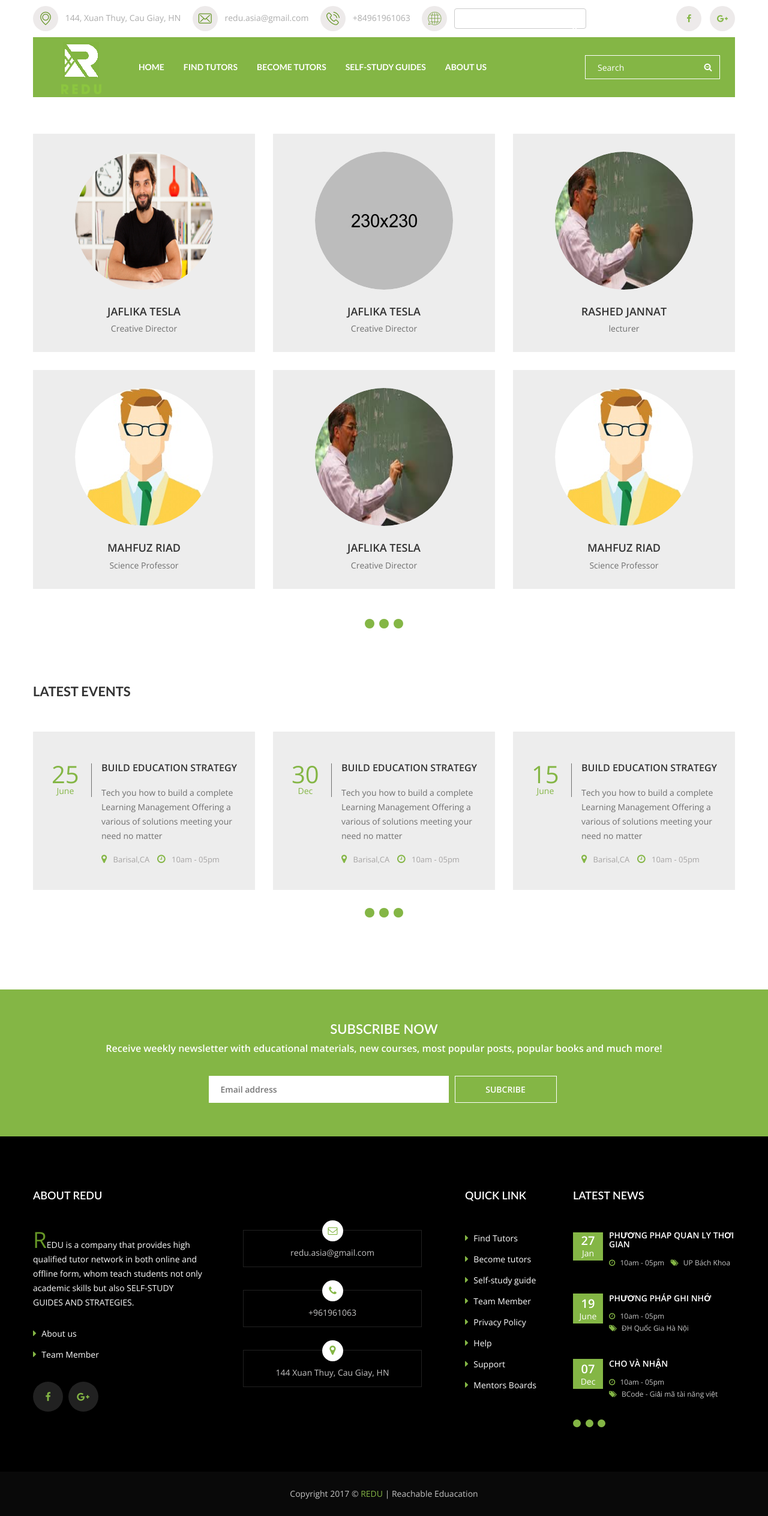
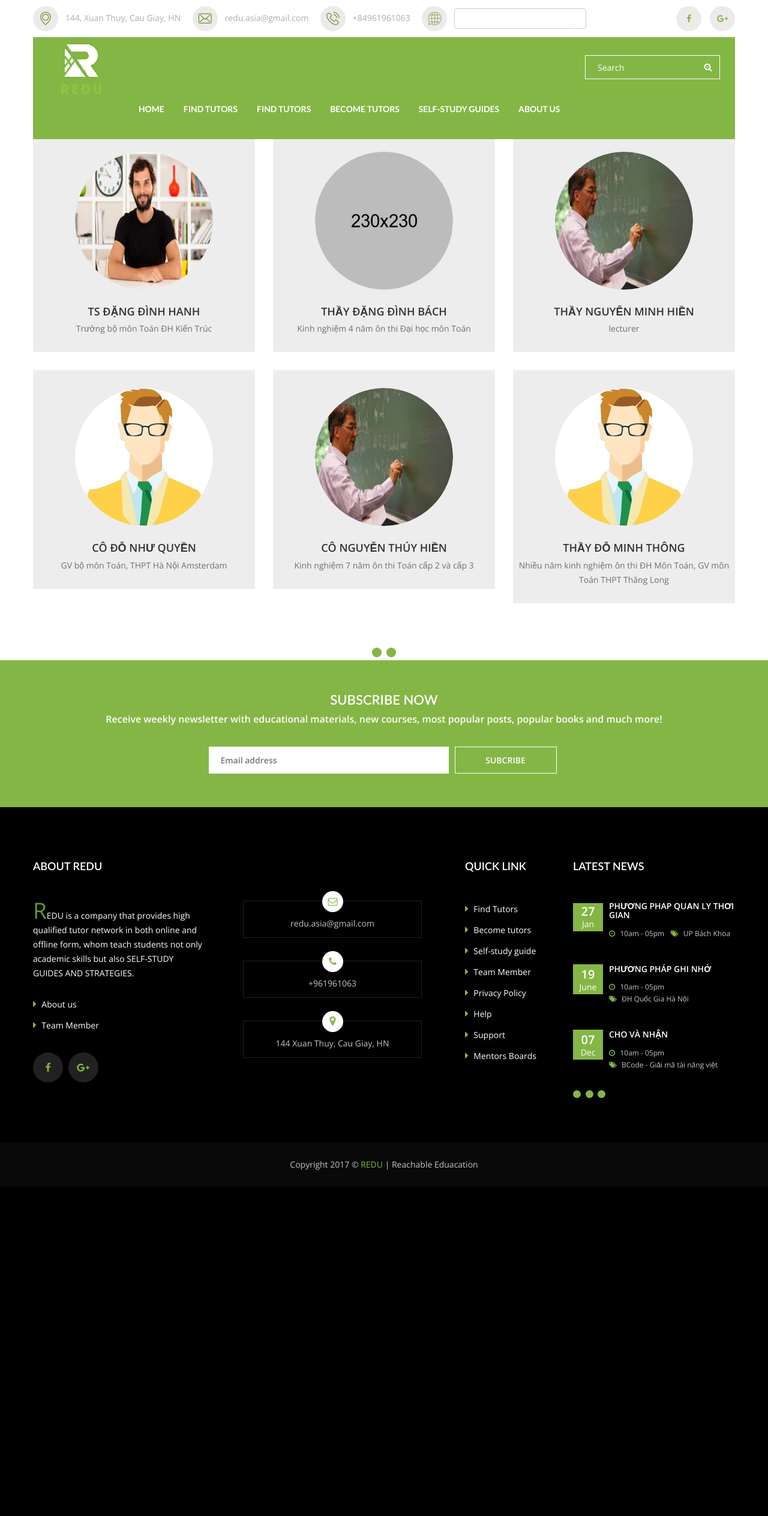
Before and after one commit to gnas256/Education, a PHP site: page /dating/our-teacher.html in a window 1280 px wide. Shown: the whole page at 60% size. After the commit the page ends 1951 px from the top, so only its background shows below. Run offline with PHP 8.4, Linux system fonts and the light colour scheme; some libraries are stand-ins or nearby versions.

Commit message:
Phần của Sang
Phần của Sang và 1 file của Sơn

```diff
--- a/view/our-teacher.html
+++ b/view/our-teacher.html
@@ -91,7 +91,7 @@
                                         <li class="dropdown-holder"><a href="index.php">Home</a>
                                         </li>
                                         <li class="dropdown-holder"><a href="find-futors.html">Find tutors</a>
-                                        </li>
+                                        <li class="dropdown-holder"><a href="find-futors.html">Find tutors</a>                                         </li>
                                         </li>
                                         <li  class="dropdown-holder"><a href="about-us.html">Become tutors</a>
                                         </li>
@@ -151,8 +151,8 @@
                                             </ul>
                                         </div>
                                     </div> <!-- /.img-holder -->
-                                    <a href="teacher-profile.html"><h6>Jaflika tesla</h6></a>
-                                    <p>Creative Director</p>
+                                    <a href="teacher-profile.html"><h6>TS Đặng Đình Hanh</h6></a>
+                                    <p>Trưởng bộ môn Toán ĐH Kiến Trúc</p>
                                 </div>
 
                                 <div class="item-wrapper theme-bg-color tran3s hvr-float-shadow">
@@ -166,8 +166,8 @@
                                             </ul>
                                         </div>
                                     </div> <!-- /.img-holder -->
-                                    <a href="teacher-profile.html"><h6>Mahfuz Riad</h6></a>
-                                    <p>Science Professor</p>
+                                    <a href="teacher-profile.html"><h6>Cô Đỗ Như Quyền</h6></a>
+                                    <p>GV bộ môn Toán, THPT Hà Nội Amsterdam</p>
                                 </div>
                             </div> <!-- /.item -->
 
@@ -183,8 +183,8 @@
                                             </ul>
                                         </div>
                                     </div> <!-- /.img-holder -->
-                                    <a href="teacher-profile.html"><h6>Jaflika tesla</h6></a>
-                                    <p>Creative Director</p>
+                                    <a href="teacher-profile.html"><h6>Thầy Đặng Đình Bách</h6></a>
+                                    <p>Kinh nghiệm 4 năm ôn thi Đại học môn Toán</p>
                                 </div>
 
                                 <div class="item-wrapper theme-bg-color tran3s hvr-float-shadow">
@@ -198,8 +198,8 @@
                                             </ul>
                                         </div>
                                     </div> <!-- /.img-holder -->
-                                    <a href="teacher-profile.html"><h6>Jaflika tesla</h6></a>
-                                    <p>Creative Director</p>
+                                    <a href="teacher-profile.html"><h6>Cô Nguyễn Thúy Hiền</h6></a>
+                                    <p>Kinh nghiệm 7 năm ôn thi Toán cấp 2 và cấp 3</p>
                                 </div>
                             </div> <!-- /.item -->
 
@@ -215,7 +215,7 @@
                                             </ul>
                                         </div>
                                     </div> <!-- /.img-holder -->
-                                    <a href="teacher-profile.html"><h6>Rashed jannat</h6></a>
+                                    <a href="teacher-profile.html"><h6>Thầy Nguyễn Minh Hiền</h6></a>
                                     <p>lecturer</p>
                                 </div>
 
@@ -230,8 +230,8 @@
                                             </ul>
                                         </div>
                                     </div> <!-- /.img-holder -->
-                                    <a href="teacher-profile.html"><h6>Mahfuz Riad</h6></a>
-                                    <p>Science Professor</p>
+                                    <a href="teacher-profile.html"><h6>Thầy Đỗ Minh Thông</h6></a>
+                                    <p>Nhiều năm kinh nghiệm ôn thi ĐH Môn Toán, GV môn Toán THPT Thăng Long</p>
                                 </div>
                             </div> <!-- /.item -->
 
@@ -247,8 +247,8 @@
                                             </ul>
                                         </div>
                                     </div> <!-- /.img-holder -->
-                                    <a href="teacher-profile.html"><h6>Jaflika tesla</h6></a>
-                                    <p>Creative Director</p>
+                                    <a href="teacher-profile.html"><h6>Thầy Vũ Đức Long</h6></a>
+                                    <p>Kinh nghiệm nhiều năm dạy Toán cấp 2, GV trường THCS Thăng Long</p>
                                 </div>
 
                                 <div class="item-wrapper theme-bg-color tran3s hvr-float-shadow">
@@ -262,104 +262,8 @@
                                             </ul>
                                         </div>
                                     </div> <!-- /.img-holder -->
-                                    <a href="teacher-profile.html"><h6>Jaflika tesla</h6></a>
-                                    <p>Creative Director</p>
-                                </div>
-                            </div> <!-- /.item -->
-
-                            <div class="item">
-                                <div class="item-wrapper theme-bg-color tran3s hvr-float-shadow">
-                                    <div class="img-holder round-border">
-                                        <img src="images/inner-page/4.jpg" alt="Teacher">
-                                        <div class="overlay round-border tran4s">
-                                            <ul>
-                                                <li><a href="#" class="tran3s round-border icon"><i class="fa fa-facebook" aria-hidden="true"></i></a></li>
-                                                <li><a href="#" class="tran3s round-border icon"><i class="fa fa-twitter" aria-hidden="true"></i></a></li>
-                                                <li><a href="#" class="tran3s round-border icon"><i class="fa fa-linkedin" aria-hidden="true"></i></a></li>
-                                            </ul>
-                                        </div>
-                                    </div> <!-- /.img-holder -->
-                                    <a href="teacher-profile.html"><h6>Rashed jannat</h6></a>
-                                    <p>lecturer</p>
-                                </div>
-
-                                <div class="item-wrapper theme-bg-color tran3s hvr-float-shadow">
-                                    <div class="img-holder round-border">
-                                        <img src="images/inner-page/8.jpg" alt="Teacher">
-                                        <div class="overlay round-border tran4s">
-                                            <ul>
-                                                <li><a href="#" class="tran3s round-border icon"><i class="fa fa-facebook" aria-hidden="true"></i></a></li>
-                                                <li><a href="#" class="tran3s round-border icon"><i class="fa fa-twitter" aria-hidden="true"></i></a></li>
-                                                <li><a href="#" class="tran3s round-border icon"><i class="fa fa-linkedin" aria-hidden="true"></i></a></li>
-                                            </ul>
-                                        </div>
-                                    </div> <!-- /.img-holder -->
-                                    <a href="teacher-profile.html"><h6>Jaflika tesla</h6></a>
-                                    <p>Creative Director</p>
-                                </div>
-                            </div> <!-- /.item -->
-
-                            <div class="item">
-                                <div class="item-wrapper theme-bg-color tran3s hvr-float-shadow">
-                                    <div class="img-holder round-border">
-                                        <img src="images/inner-page/3.jpg" alt="Teacher">
-                                        <div class="overlay round-border tran4s">
-                                            <ul>
-                                                <li><a href="#" class="tran3s round-border icon"><i class="fa fa-facebook" aria-hidden="true"></i></a></li>
-                                                <li><a href="#" class="tran3s round-border icon"><i class="fa fa-twitter" aria-hidden="true"></i></a></li>
-                                                <li><a href="#" class="tran3s round-border icon"><i class="fa fa-linkedin" aria-hidden="true"></i></a></li>
-                                            </ul>
-                                        </div>
-                                    </div> <!-- /.img-holder -->
-                                    <a href="teacher-profile.html"><h6>Mahfuz Riad</h6></a>
-                                    <p>Science Professor</p>
-                                </div>
-
-                                <div class="item-wrapper theme-bg-color tran3s hvr-float-shadow">
-                                    <div class="img-holder round-border">
-                                        <img src="images/inner-page/7.jpg" alt="Teacher">
-                                        <div class="overlay round-border tran4s">
-                                            <ul>
-                                                <li><a href="#" class="tran3s round-border icon"><i class="fa fa-facebook" aria-hidden="true"></i></a></li>
-                                                <li><a href="#" class="tran3s round-border icon"><i class="fa fa-twitter" aria-hidden="true"></i></a></li>
-                                                <li><a href="#" class="tran3s round-border icon"><i class="fa fa-linkedin" aria-hidden="true"></i></a></li>
-                                            </ul>
-                                        </div>
-                                    </div> <!-- /.img-holder -->
-                                    <a href="teacher-profile.html"><h6>Jaflika tesla</h6></a>
-                                    <p>Creative Director</p>
-                                </div>
-                            </div> <!-- /.item -->
-
-                            <div class="item">
-                                <div class="item-wrapper theme-bg-color tran3s hvr-float-shadow">
-                                    <div class="img-holder round-border">
-                                        <img src="images/inner-page/2.jpg" alt="Teacher">
-                                        <div class="overlay round-border tran4s">
-                                            <ul>
-                                                <li><a href="#" class="tran3s round-border icon"><i class="fa fa-facebook" aria-hidden="true"></i></a></li>
-                                                <li><a href="#" class="tran3s round-border icon"><i class="fa fa-twitter" aria-hidden="true"></i></a></li>
-                                                <li><a href="#" class="tran3s round-border icon"><i class="fa fa-linkedin" aria-hidden="true"></i></a></li>
-                                            </ul>
-                                        </div>
-                                    </div> <!-- /.img-holder -->
-                                    <a href="teacher-profile.html"><h6>Jaflika tesla</h6></a>
-                                    <p>Creative Director</p>
-                                </div>
-
-                                <div class="item-wrapper theme-bg-color tran3s hvr-float-shadow">
-                                    <div class="img-holder round-border">
-                                        <img src="images/inner-page/8.jpg" alt="Teacher">
-                                        <div class="overlay round-border tran4s">
-                                            <ul>
-                                                <li><a href="#" class="tran3s round-border icon"><i class="fa fa-facebook" aria-hidden="true"></i></a></li>
-                                                <li><a href="#" class="tran3s round-border icon"><i class="fa fa-twitter" aria-hidden="true"></i></a></li>
-                                                <li><a href="#" class="tran3s round-border icon"><i class="fa fa-linkedin" aria-hidden="true"></i></a></li>
-                                            </ul>
-                                        </div>
-                                    </div> <!-- /.img-holder -->
-                                    <a href="teacher-profile.html"><h6>Rashed jannat</h6></a>
-                                    <p>lecturer</p>
+                                    <a href="teacher-profile.html"><h6>Cô Đặng Linh Chi</h6></a>
+                                    <p>Kinh nghiệm nhiều năm dạy IELTS, TOEIC, GV trường THPT Chu Văn An</p>
                                 </div>
                             </div> <!-- /.item -->
 
@@ -367,105 +271,6 @@
                     </div> <!-- /.row -->
                 </div> <!-- /.container -->
             </div> <!-- /.our-teacher -->
-
-
-            <!-- Latest Event Slider Section _______ -->
-            <div class="latest-event-slider event-section wow fadeInUp">
-                <div class="container">
-                    <h3>Latest Events</h3>
-
-                    <div class="row">
-                        <div class="theme-slider">
-                            <div class="item hvr-float-shadow">
-                                <div class="single-event theme-bg-color">
-                                    <div class="date p-color">25 <span>June</span></div>
-                                    <a href="event-details.html"><h6>Build Education STRATEGY</h6></a>
-                                    <p>Tech you how to build a complete Learning Management Offering a various of solutions meeting your need no matter</p>
-                                    <ul>
-                                        <li><i class="fa fa-map-marker" aria-hidden="true"></i> Barisal,CA</li>
-                                        <li><i class="fa fa-clock-o" aria-hidden="true"></i> 10am - 05pm</li>
-                                    </ul>
-                                </div> <!-- /.single-event -->
-                            </div> <!-- /.item -->
-
-                            <div class="item hvr-float-shadow">
-                                <div class="single-event theme-bg-color">
-                                    <div class="date p-color">30 <span>Dec</span></div>
-                                    <a href="event-details.html"><h6>Build Education STRATEGY</h6></a>
-                                    <p>Tech you how to build a complete Learning Management Offering a various of solutions meeting your need no matter</p>
-                                    <ul>
-                                        <li><i class="fa fa-map-marker" aria-hidden="true"></i> Barisal,CA</li>
-                                        <li><i class="fa fa-clock-o" aria-hidden="true"></i> 10am - 05pm</li>
-                                    </ul>
-                                </div> <!-- /.single-event -->
-                            </div> <!-- /.item -->
-
-                            <div class="item hvr-float-shadow">
-                                <div class="single-event theme-bg-color">
-                                    <div class="date p-color">15 <span>June</span></div>
-                                    <a href="event-details.html"><h6>Build Education STRATEGY</h6></a>
-                                    <p>Tech you how to build a complete Learning Management Offering a various of solutions meeting your need no matter</p>
-                                    <ul>
-                                        <li><i class="fa fa-map-marker" aria-hidden="true"></i> Barisal,CA</li>
-                                        <li><i class="fa fa-clock-o" aria-hidden="true"></i> 10am - 05pm</li>
-                                    </ul>
-                                </div> <!-- /.single-event -->
-                            </div> <!-- /.item -->
-
-                            <div class="item hvr-float-shadow">
-                                <div class="single-event theme-bg-color">
-                                    <div class="date p-color">05 <span>Sep</span></div>
-                                    <a href="event-details.html"><h6>Build Education STRATEGY</h6></a>
-                                    <p>Tech you how to build a complete Learning Management Offering a various of solutions meeting your need no matter</p>
-                                    <ul>
-                                        <li><i class="fa fa-map-marker" aria-hidden="true"></i> Barisal,CA</li>
-                                        <li><i class="fa fa-clock-o" aria-hidden="true"></i> 10am - 05pm</li>
-                                    </ul>
-                                </div> <!-- /.single-event -->
-                            </div> <!-- /.item -->
-
-                            <div class="item hvr-float-shadow">
-                                <div class="single-event theme-bg-color">
-                                    <div class="date p-color">11 <span>June</span></div>
-                                    <a href="event-details.html"><h6>Build Education STRATEGY</h6></a>
-                                    <p>Tech you how to build a complete Learning Management Offering a various of solutions meeting your need no matter</p>
-                                    <ul>
-                                        <li><i class="fa fa-map-marker" aria-hidden="true"></i> Barisal,CA</li>
-                                        <li><i class="fa fa-clock-o" aria-hidden="true"></i> 10am - 05pm</li>
-                                    </ul>
-                                </div> <!-- /.single-event -->
-                            </div> <!-- /.item -->
-
-                            <div class="item hvr-float-shadow">
-                                <div class="single-event theme-bg-color">
-                                    <div class="date p-color">20 <span>Nov</span></div>
-                                    <a href="event-details.html"><h6>Build Education STRATEGY</h6></a>
-                                    <p>Tech you how to build a complete Learning Management Offering a various of solutions meeting your need no matter</p>
-                                    <ul>
-                                        <li><i class="fa fa-map-marker" aria-hidden="true"></i> Barisal,CA</li>
-                                        <li><i class="fa fa-clock-o" aria-hidden="true"></i> 10am - 05pm</li>
-                                    </ul>
-                                </div> <!-- /.single-event -->
-                            </div> <!-- /.item -->
-
-                            <div class="item hvr-float-shadow">
-                                <div class="single-event theme-bg-color">
-                                    <div class="date p-color">10 <span>May</span></div>
-                                    <a href="event-details.html"><h6>Build Education STRATEGY</h6></a>
-                                    <p>Tech you how to build a complete Learning Management Offering a various of solutions meeting your need no matter</p>
-                                    <ul>
-                                        <li><i class="fa fa-map-marker" aria-hidden="true"></i> Barisal,CA</li>
-                                        <li><i class="fa fa-clock-o" aria-hidden="true"></i> 10am - 05pm</li>
-                                    </ul>
-                                </div> <!-- /.single-event -->
-                            </div> <!-- /.item -->
-                        </div> <!-- /.theme-slider -->
-                    </div> <!-- /.row -->
-                </div> <!-- /.container -->
-            </div> <!-- /.latest-event-slider -->
-
-
-
 
             <!-- SubsCribe Banner ___________________ -->
             <div class="subscribe-banner p-color-bg wow fadeInUp">
```
Also changed, not shown: view/index.php (+36 -87 lines), 1 other file.
